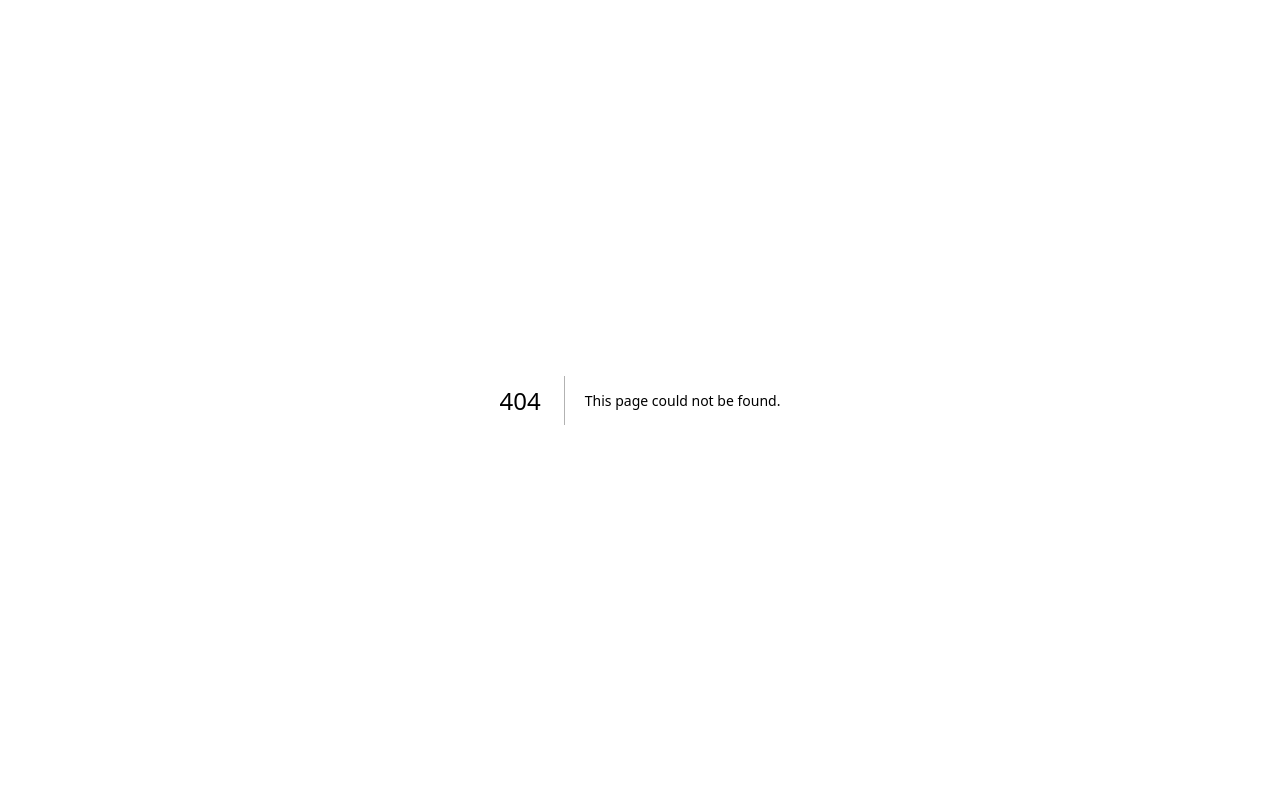
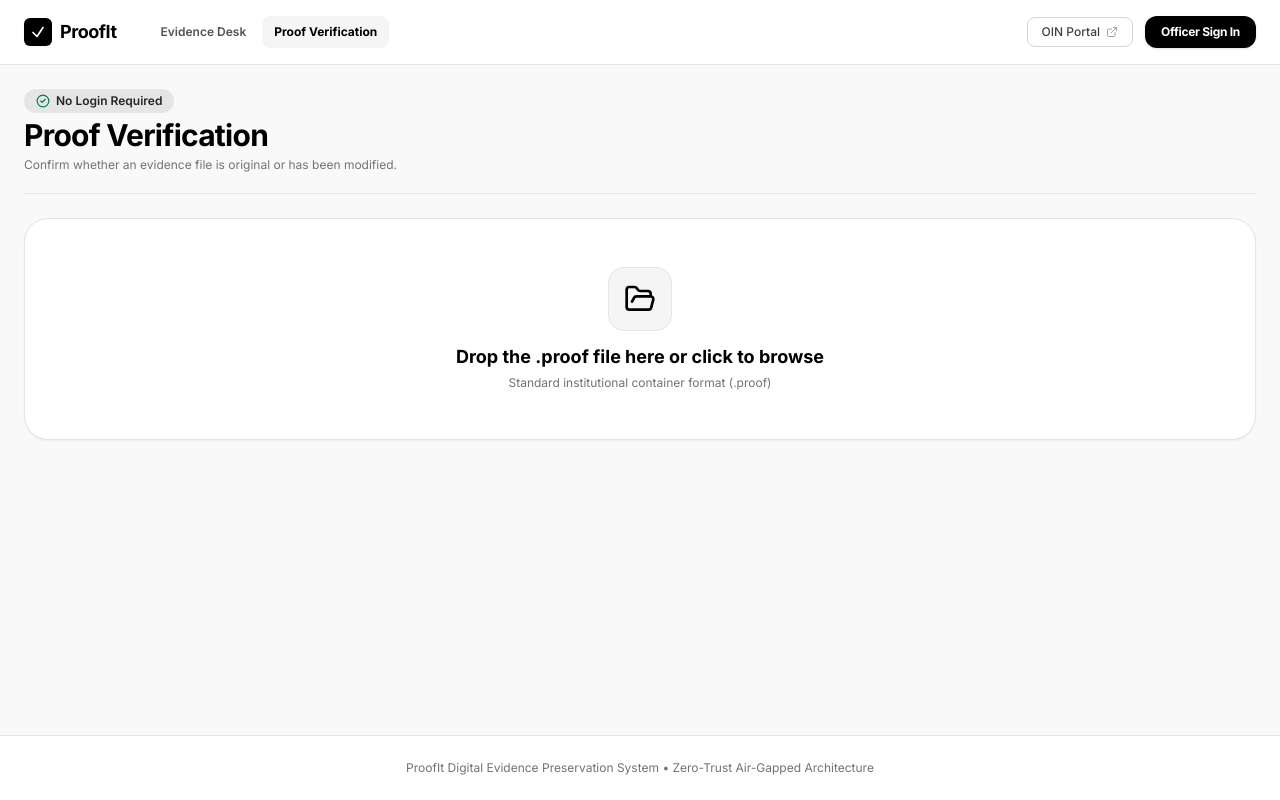
Before and after one commit to abdushakurob/proofit, a Next.js app: page /verify in a window 1280 px wide. Before the commit this address had no page. Built offline with nearby package versions, Linux system fonts and the light colour scheme.

Commit message:
ui: add public proof verification page route

```diff
--- /dev/null
+++ b/src/app/verify/page.tsx
@@ -0,0 +1,19 @@
+"use client";
+
+import React from "react";
+import Navbar from "@/components/Navbar";
+import CourtReview from "@/components/CourtReview";
+
+export default function VerifyPage() {
+  return (
+    <div className="min-h-screen bg-[#f9f9fa] text-[#1a1c1d] flex flex-col font-sans selection:bg-black selection:text-white">
+      <Navbar />
+      <div className="flex-1 w-full max-w-7xl mx-auto px-4 sm:px-6 py-6">
+        <CourtReview />
+      </div>
+      <footer className="border-t border-[#e4e4e7] bg-white py-6 text-center text-xs text-neutral-500">
+        ProofIt Digital Evidence Preservation System • Zero-Trust Air-Gapped Architecture
+      </footer>
+    </div>
+  );
+}
```
